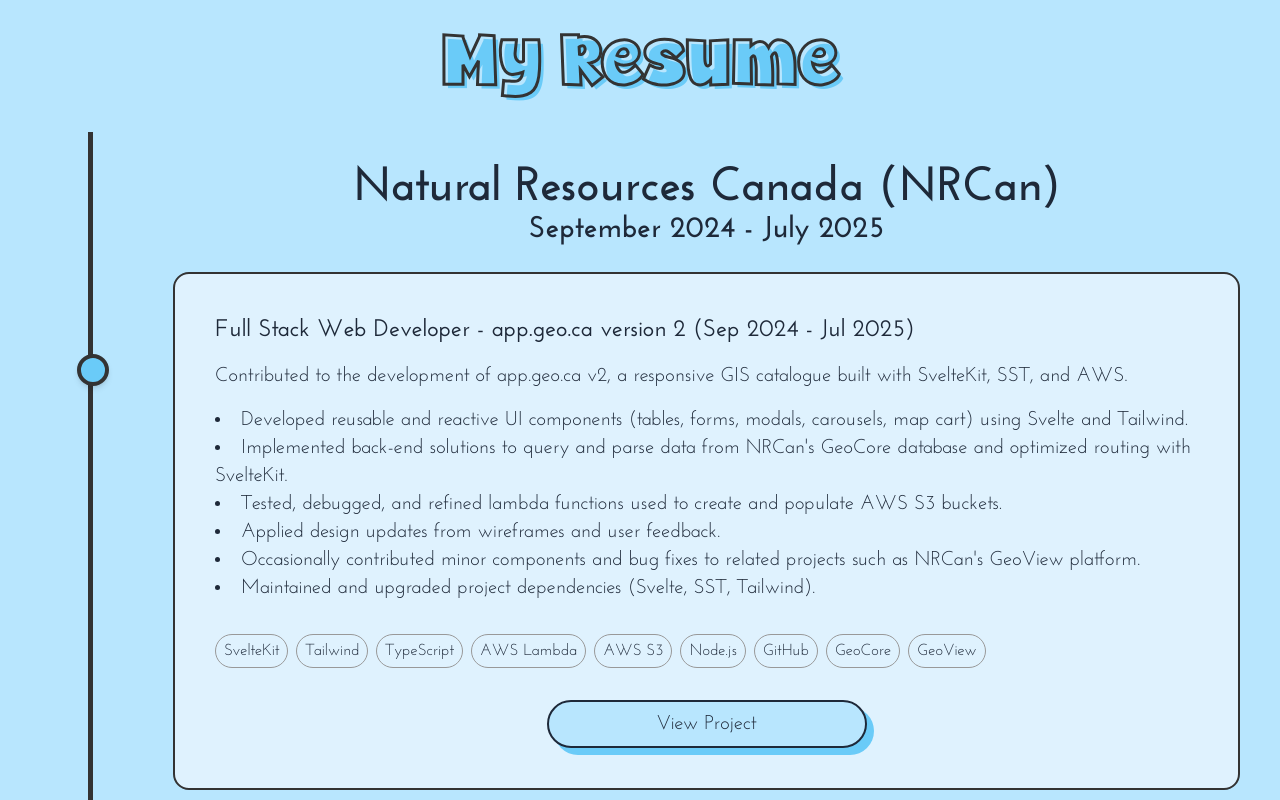
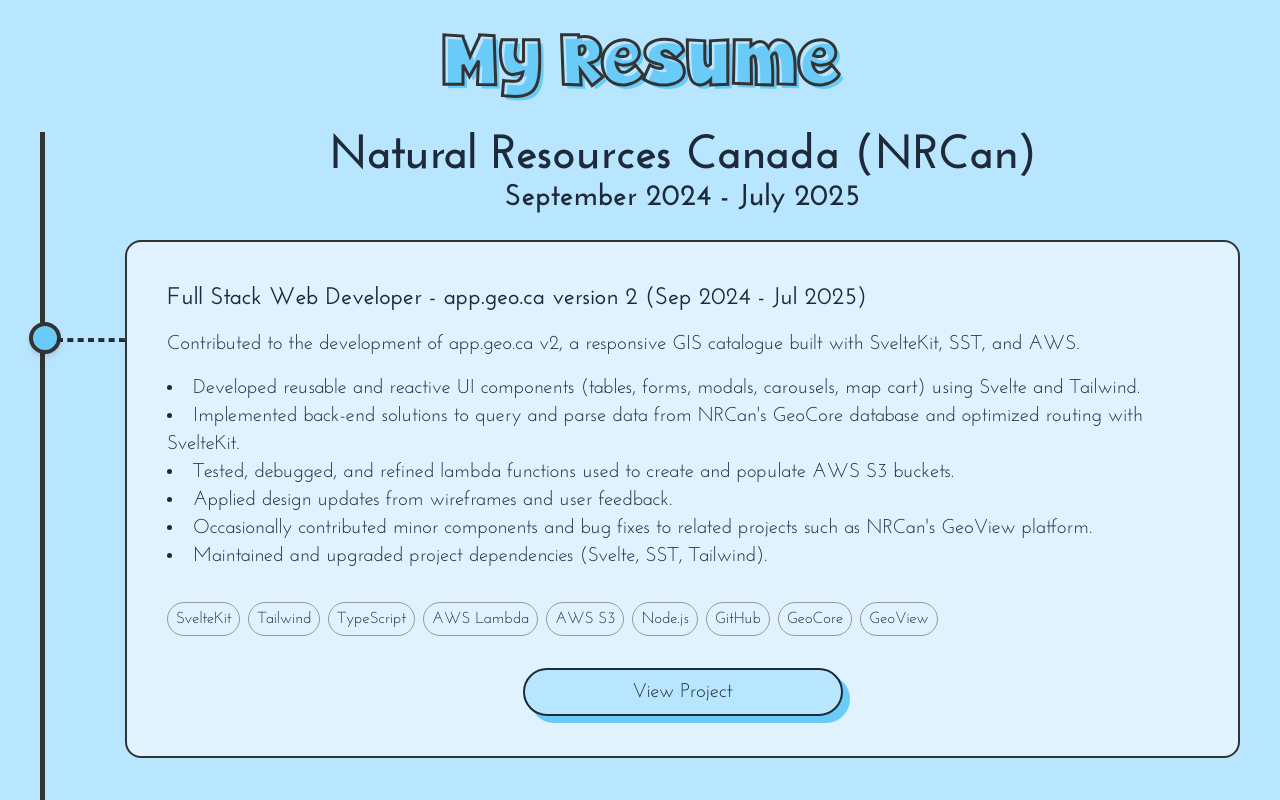
Before and after one commit to LBercovitch/portfolio, a React (Vite) app in the folder portfolio/: page /portfolio/about in a window 1280 px wide. Shown: the part 1120-1920 px from the top of the page. Built offline with nearby package versions, Linux system fonts and the light colour scheme.

Commit message:
adding connector line to timeline elements

```diff
--- a/portfolio/src/components/time-line/time-line.jsx
+++ b/portfolio/src/components/time-line/time-line.jsx
@@ -4,18 +4,19 @@ import { formatDateFromString } from '../../utils/parse-dates.js';
 
 function TimeLine() {
   return (
-    <div className="font-josefin-sans text-gray-800 text-xl md:ml-12 md:mb-24 md:pl-20 md:border-l-5 md:border-[#333]">
+    <div className="font-josefin-sans text-gray-800 text-xl md:mb-24 md:pl-20 md:border-l-5 md:border-[#333]">
       {resumeItems.map(({ id, dates, organization, projects }) => (
         <div key={id}>
-          <h2 className="w-full mt-8 text-center font-josefin-sans-bold text-3xl md:text-5xl">
+          <h2 className="w-full text-center font-josefin-sans-bold text-3xl md:text-5xl">
             {organization}
           </h2>
           <h3 className="font-josefin-sans-bold text-center text-3xl mb-6">
             {formatDateFromString(dates.start, 'long')} - {formatDateFromString(dates.end, 'long')}
           </h3>
           {projects.map((project) => (
-            <div key={project.id} className="relative mb-12 border-2 border-[#333] bg-sky-100 rounded-2xl p-10">
+            <div key={project.id} className="relative mb-16 border-2 border-[#333] bg-sky-100 rounded-2xl p-10">
               <span className="hidden md:block absolute left-[-98px] top-20 w-8 h-8 bg-[#6acbf8] border-4 border-[#333] rounded-full shadow-md" />
+              <span className="hidden md:block absolute left-[-70px] top-24 h-0.5 w-[68px] border-2 border-dashed border-t-[#333]" />
               <Project project={project} />
             </div>
           ))}
```
Also changed, not shown: portfolio/src/pages/about.jsx (+4 -5 lines).
